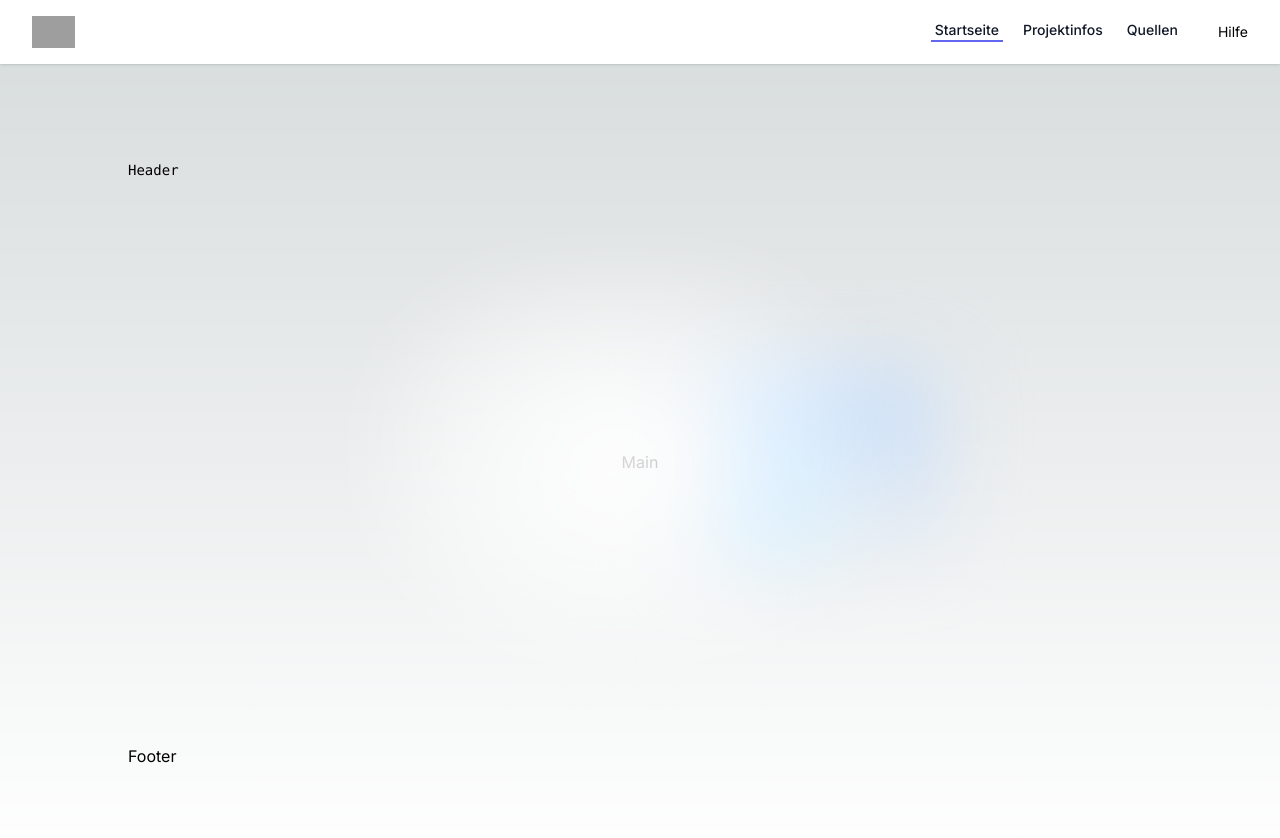
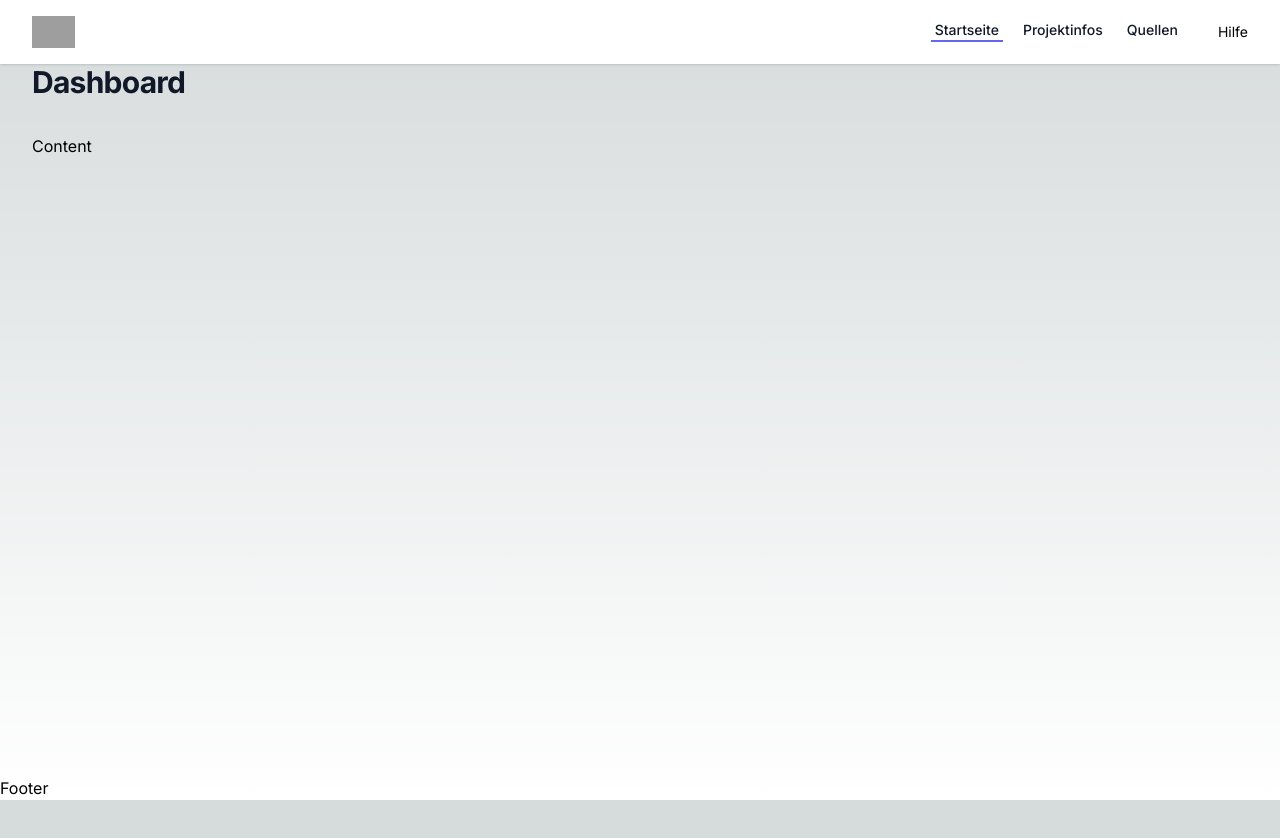
Before and after one commit to bmlancien/ReEnAct-Prototype, a Next.js app: page / in a window 1280 px wide. Shown: the top 838 px of the page. After the commit the page ends 800 px from the top, so only its background shows below. Built offline with nearby package versions, Linux system fonts and the light colour scheme; grey boxes are pictures that could not be loaded.

Commit message:
add basic layout structure

```diff
--- a/src/app/layout.js
+++ b/src/app/layout.js
@@ -15,8 +15,13 @@ export default function RootLayout({ children }) {
       <body
         className={inter.className}
       >
-        <Nav />
-        {children}
+        <div className="flex flex-col h-full min-h-screen">
+          <Nav />
+          {children}
+          <footer>
+            Footer
+          </footer>
+        </div>
       </body>
     </html>
   );
--- a/src/app/page.js
+++ b/src/app/page.js
@@ -2,18 +2,15 @@ import Image from "next/image";
 
 export default function Home() {
   return (
-    <main className="flex min-h-screen flex-col items-center justify-between p-24">
-      <div className="z-10 max-w-5xl w-full items-center justify-between font-mono text-sm lg:flex">
-        Header
-      </div>
-
-      <div className="relative flex place-items-center before:absolute before:h-[300px] before:w-full sm:before:w-[480px] before:-translate-x-1/2 before:rounded-full before:bg-gradient-radial before:from-white before:to-transparent before:blur-2xl before:content-[''] after:absolute after:-z-20 after:h-[180px] after:w-full sm:after:w-[240px] after:translate-x-1/3 after:bg-gradient-conic after:from-sky-200 after:via-blue-200 after:blur-2xl after:content-[''] before:dark:bg-gradient-to-br before:dark:from-transparent before:dark:to-blue-700 before:dark:opacity-10 after:dark:from-sky-900 after:dark:via-[#0141ff] after:dark:opacity-40 before:lg:h-[360px] z-[-1]">
-        Main
-      </div>
-
-      <div className="mb-32 grid text-center lg:max-w-5xl lg:w-full lg:mb-0 lg:grid-cols-4 lg:text-left">
-        Footer
-      </div>
-    </main>
+    <>
+      <header>
+        <div className="mx-auto max-w-7xl px-4 sm:px-6 lg:px-8">
+          <h1 className="text-3xl font-bold leading-tight tracking-tight text-gray-900">Dashboard</h1>
+        </div>
+      </header>
+      <main className="grow">
+        <div className="mx-auto max-w-7xl px-4 py-8 sm:px-6 lg:px-8">Content</div>
+      </main>
+    </>
   );
 }
```
